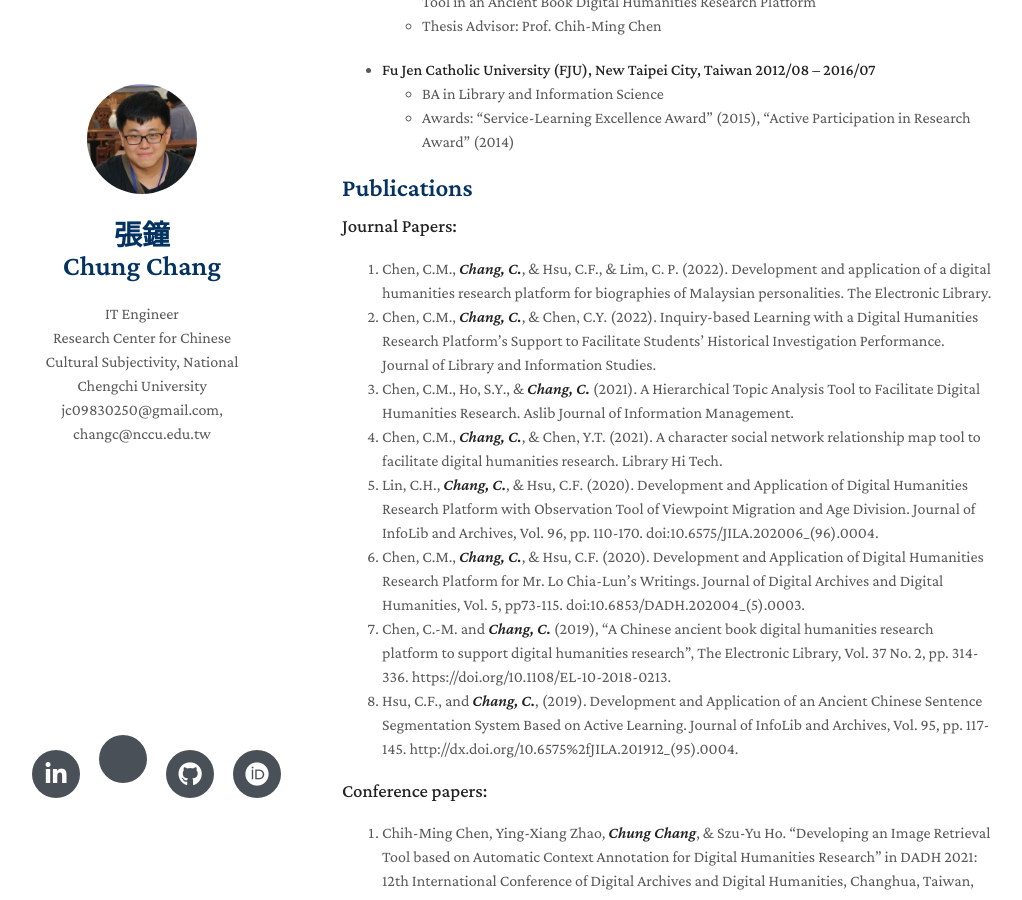
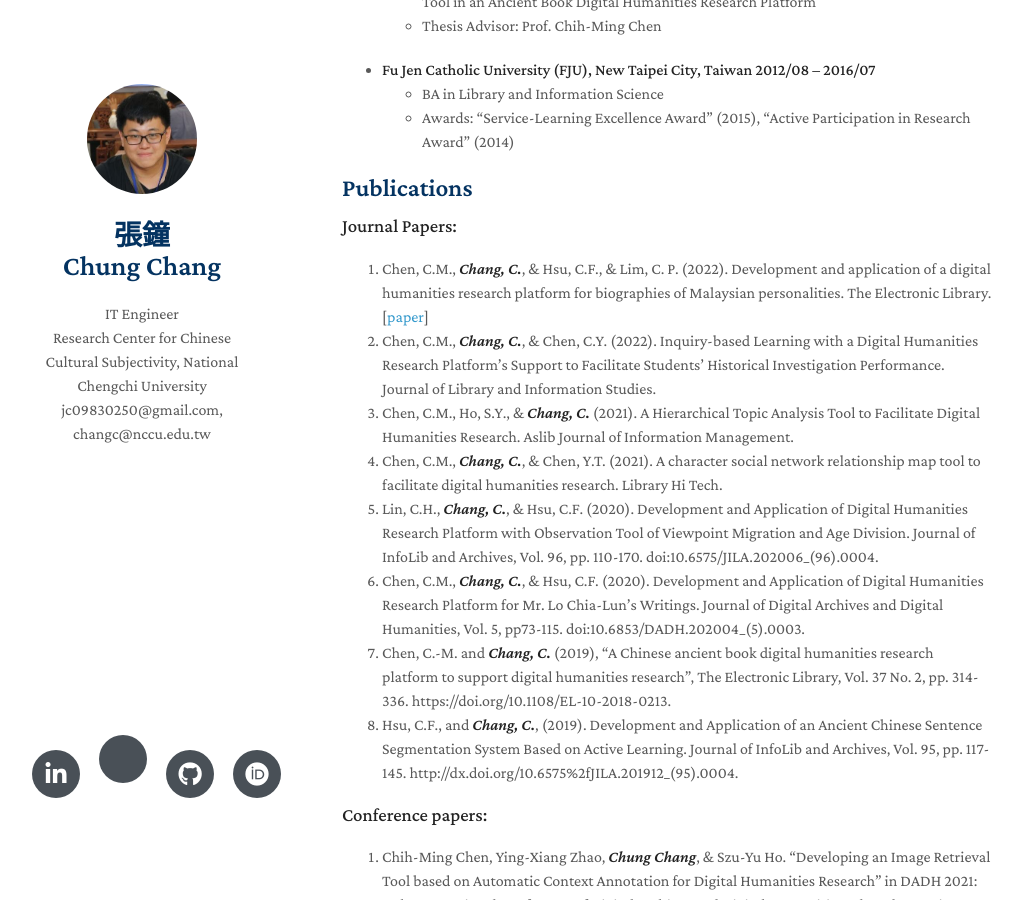
Before and after one commit to jc9830250/jc9830250.github.io, a Jekyll site: the page built from index.md, in a window 1280 px wide and 900 px high, scrolled down 687 px. Shown: the whole window, without its empty margins (128-1150 px from the left). Built offline with Jekyll 4.4.1, drawn with Linux system fonts in a browser that asks for light colours; nearby versions of some CDN libraries; a style sheet for code colours, icons or effects is not loaded; our own code applies the rules of GitHub Pages for plain Markdown files; some of the changed lines change nothing that is shown.

Commit message:
Update index.md

```diff
--- a/index.md
+++ b/index.md
@@ -29,7 +29,7 @@ Digital Library, Digital Humanities, Information Organization, Natural Language
 
 ## Publications
 ### **Journal Papers:**
-1. Chen, C.M., ***Chang, C.***, & Hsu, C.F., & Lim, C. P. (2022). Development and application of a digital humanities research platform for biographies of Malaysian personalities. The Electronic Library.
+1. Chen, C.M., ***Chang, C.***, & Hsu, C.F., & Lim, C. P. (2022). Development and application of a digital humanities research platform for biographies of Malaysian personalities. The Electronic Library. [[paper](https://doi.org/10.1108/EL-01-2022-0007){:target="_blank"}]
 2. Chen, C.M., ***Chang, C.***, & Chen, C.Y. (2022). Inquiry-based Learning with a Digital Humanities Research Platform’s Support to Facilitate Students’ Historical Investigation Performance. Journal of Library and Information Studies.
 3. Chen, C.M., Ho, S.Y., & ***Chang, C.*** (2021). A Hierarchical Topic Analysis Tool to Facilitate Digital Humanities Research. Aslib Journal of Information Management.
 4. Chen, C.M., ***Chang, C.***, & Chen, Y.T. (2021). A character social network relationship map tool to facilitate digital humanities research. Library Hi Tech.
@@ -68,8 +68,8 @@ Digital Library, Digital Humanities, Information Organization, Natural Language
 </center>
 1. Digital Humanities Research Platform for Dianshizhai Pictorial [[demo](http://dianshizhai-ccstw.ccstw.nccu.edu.tw/s/dianshizhai/page/home){:target="_blank"}]
 3. Image Retrieval Tool based on Automatic Context Annotation for Digital Humanities Research
-4. Digital Humanities Research Platform for Biographies of Malaysia Personalities [[demo](http://ccstwlib.ccstw.nccu.edu.tw/)] [[paper](https://doi.org/10.1108/EL-01-2022-0007)]
-5. Automatic Linked Data Generator tool for Mr. Lo Chia-Lun's Writings [[demo](http://lo-ccstw-omekas.ccstw.nccu.edu.tw/s/lo/page/linkdata)]
+4. Digital Humanities Research Platform for Biographies of Malaysia Personalities [[demo](http://ccstwlib.ccstw.nccu.edu.tw/){:target="_blank"}] [[paper](https://doi.org/10.1108/EL-01-2022-0007){:target="_blank"}]
+5. Automatic Linked Data Generator tool for Mr. Lo Chia-Lun's Writings [[demo](http://lo-ccstw-omekas.ccstw.nccu.edu.tw/s/lo/page/linkdata){:target="_blank"}]
 6. Knowledge Graph Analysis Tool of Biographies of Malaysia Personalities
 7. Digital Humanities Research Platform for Biographies of Malaysia Personalities, Research Center for Chinese Cultural Subjectivity, NCCU, Taiwan
 8. Digital Humanities Research Platform for Mr. Lo Chia-Lun's Writings, Research Center for Chinese Cultural Subjectivity, NCCU, Taiwan
```
